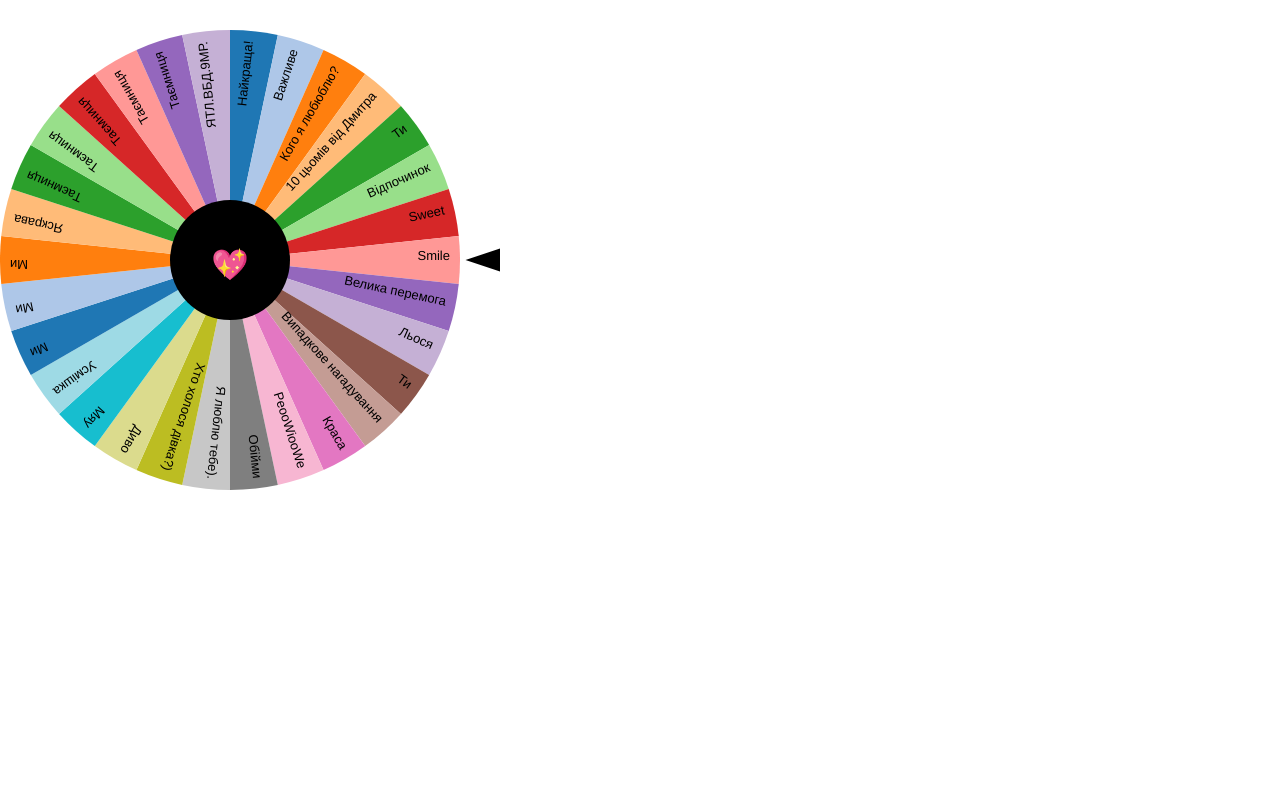
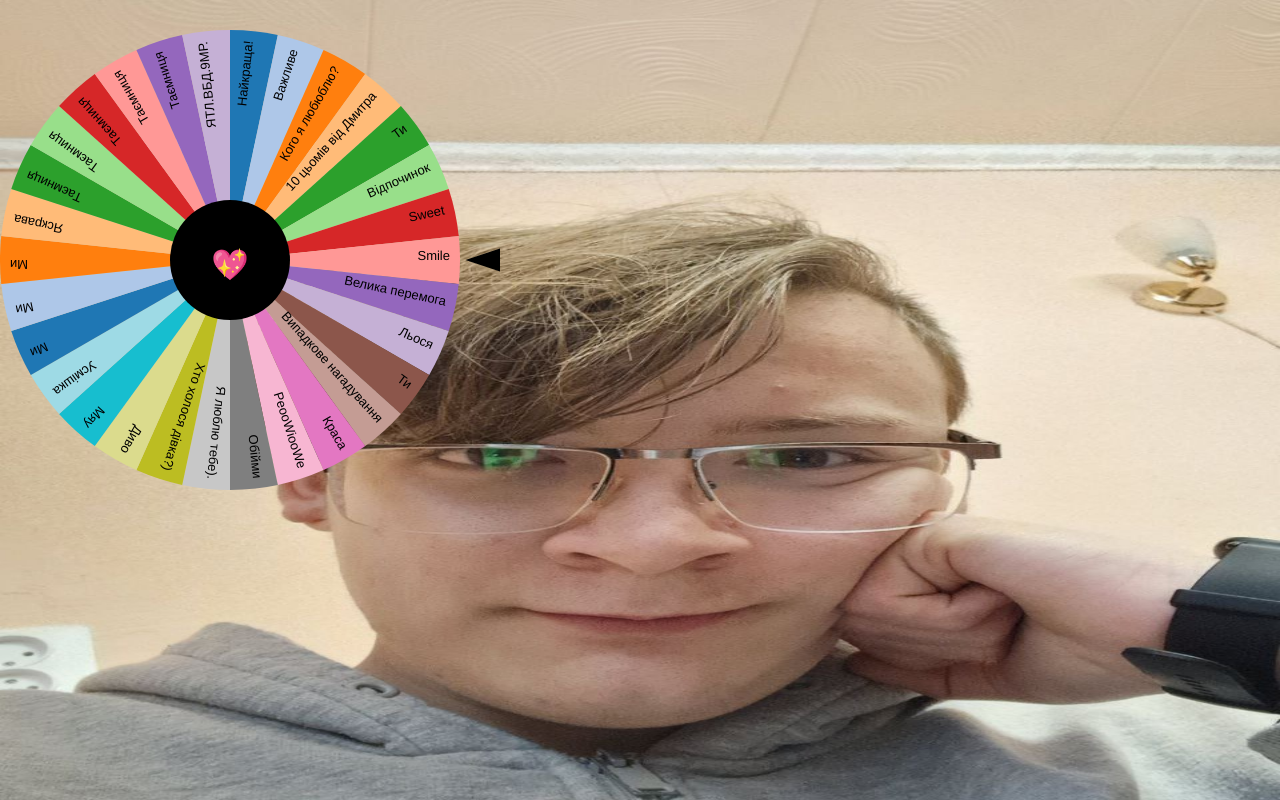
Before and after one commit to Lemur-for-Olenka/OOO, a plain HTML site: page index.html in a window 1280 px wide. Drawn offline with nearby package versions, Linux system fonts and the light colour scheme.

Commit message:
Update styles.css

```diff
--- a/styles.css
+++ b/styles.css
@@ -5,7 +5,7 @@ text {
 }
 
 body {
-  background-image: url("Images/me.jpg");
+  background-image: url("me.jpg");
   background-size: 100% 100%;
   background-repeat: no-repeat; /* запобігання повторенню зображення */
   width: 100vw;
```
